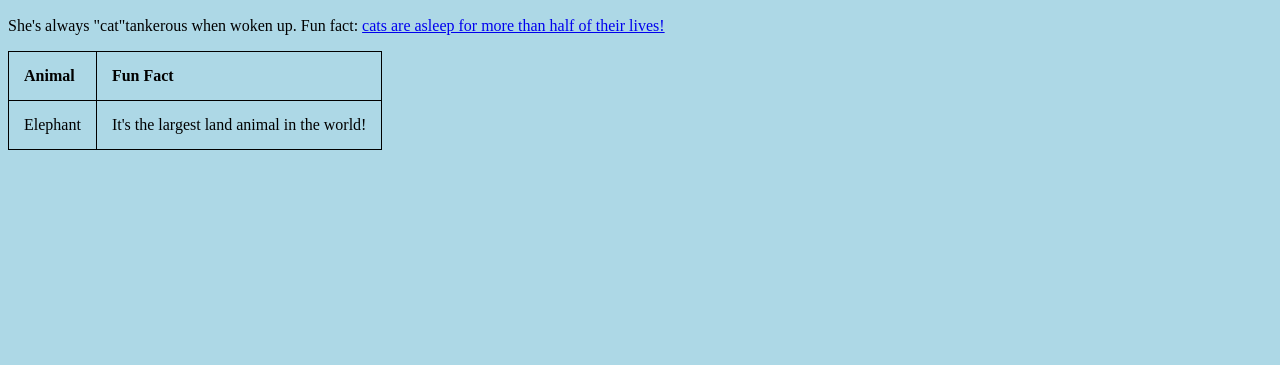
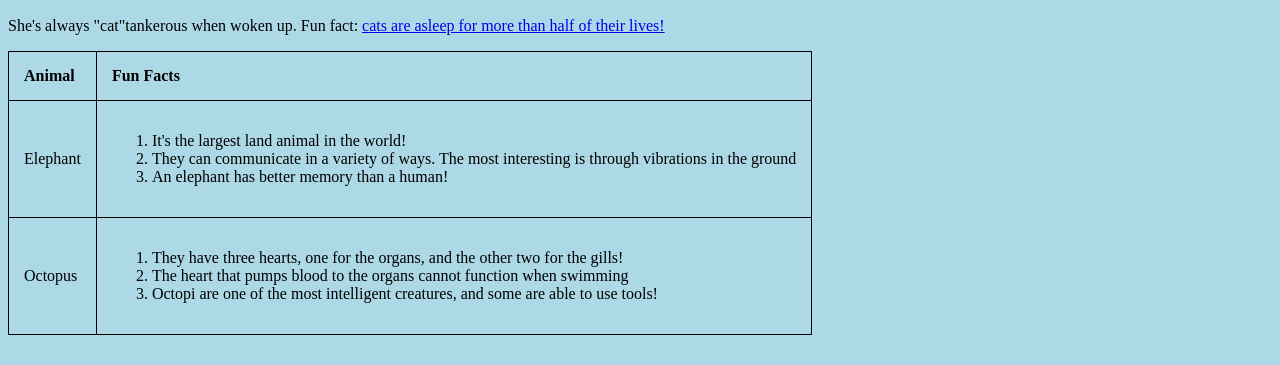
Before and after one commit to Ponmo/myweb, a plain HTML site: page index.html in a window 1280 px wide. Shown: the part 435-800 px from the top of the page. Drawn offline with Linux system fonts and the light colour scheme.

Commit message:
Update index.html

```diff
--- a/index.html
+++ b/index.html
@@ -12,11 +12,25 @@
     <table>
       <tr>
         <th>Animal</th>
-        <th>Fun Fact</th>
+        <th>Fun Facts</th>
       </tr>
       <tr>
         <td>Elephant</td>
-        <td>It's the largest land animal in the world!</td>
+        <td>
+          <ol>
+            <li>It's the largest land animal in the world!</li>
+            <li>They can communicate in a variety of ways. The most interesting is through vibrations in the ground</li>
+            <li>An elephant has better memory than a human!</li>
+          </ol>
+         </td>
+      </tr>
+      <tr>
+        <td>Octopus</td>
+        <td>
+          <ol>
+            <li>They have three hearts, one for the organs, and the other two for the gills!</li>
+            <li>The heart that pumps blood to the organs cannot function when swimming</li>
+            <li>Octopi are one of the most intelligent creatures, and some are able to use tools!</li>
       </tr>
     </table>
   </body>
```
